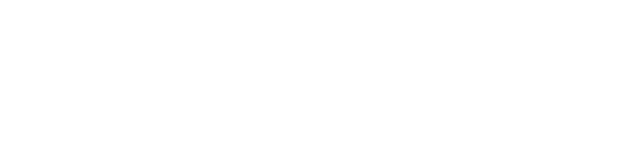
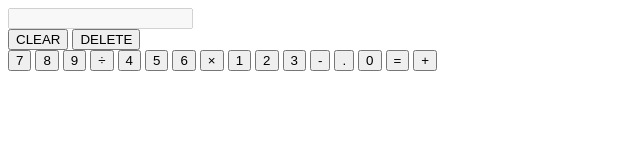
Before and after one commit to distanceOn/Calculator, a plain HTML site: page index.html in a window 1280 px wide. Shown: the whole page, without its empty margins (0-640 px from the left). Drawn offline with Linux system fonts and the light colour scheme.

Commit message:
Add html skeleton

```diff
--- a/index.html
+++ b/index.html
@@ -8,7 +8,35 @@
     <link rel="stylesheet" href="./css/styles.css">
 </head>
 <body>
-
+    <main class="calc">
+        <input class="calc__input" type="text" disabled>
+        <div class="calc__clear">
+            <button class="calc__clear-all">
+                CLEAR
+            </button>
+            <button class="calc__clear-one">
+                DELETE
+            </button>
+        </div>
+        <div class="calc__chars chars">
+            <button class="chars__1">7</button>
+            <button class="chars__2">8</button>
+            <button class="chars__3">9</button>
+            <button class="chars__4">&#247;</button>
+            <button class="chars__5">4</button>
+            <button class="chars__6">5</button>
+            <button class="chars__7">6</button>
+            <button class="chars__8">&#215;</button>
+            <button class="chars__9">1</button>
+            <button class="chars__10">2</button>
+            <button class="chars__11">3</button>
+            <button class="chars__12">-</button>
+            <button class="chars__13">.</button>
+            <button class="chars__14">0</button>
+            <button class="chars__15">=</button>
+            <button class="chars__16">+</button>
+        </div>
+    </main>
 
     <script src="./js/functions.js"></script>
     <script src="./js/scripts.js"></script>
```
